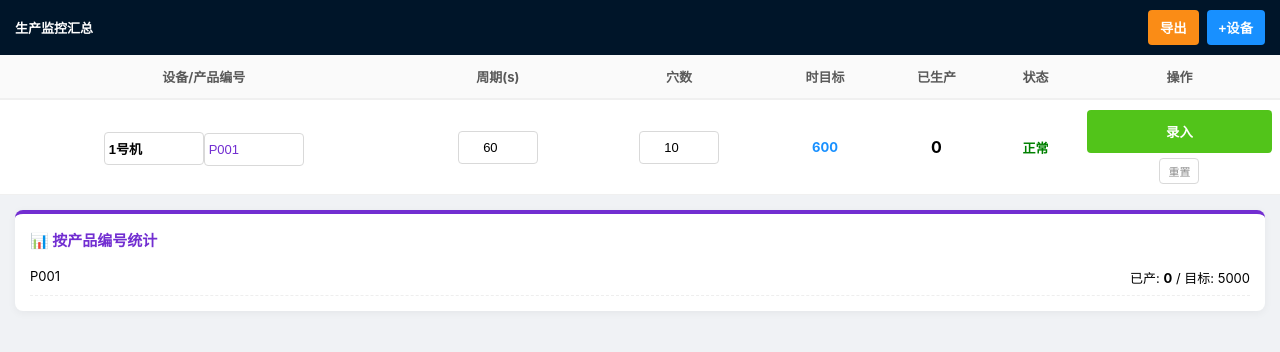
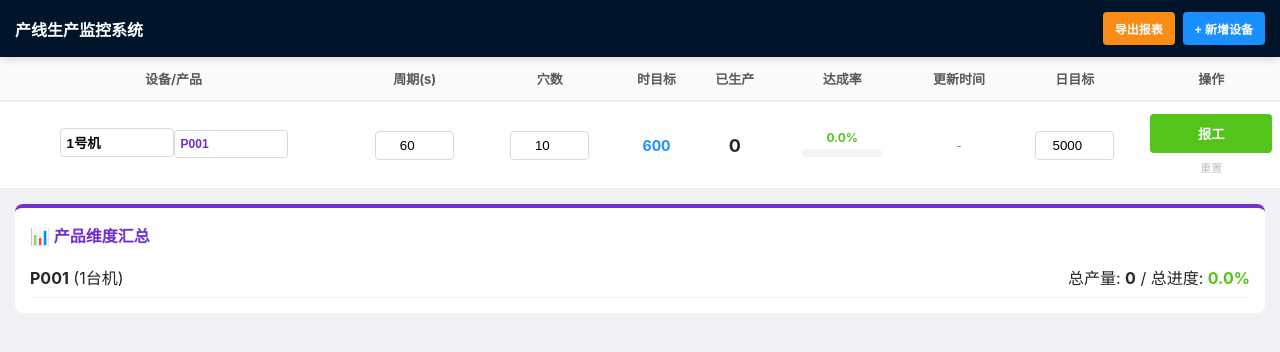
Before and after one commit to Lantth1972/PROD, a plain HTML site: page index.html in a window 1280 px wide. Drawn offline with Linux system fonts and the light colour scheme.

Commit message:
Update index.html

```diff
--- a/index.html
+++ b/index.html
@@ -3,54 +3,55 @@
 <head>
     <meta charset="UTF-8">
     <meta name="viewport" content="width=device-width, initial-scale=1.0, maximum-scale=1.0, user-scalable=no">
-    <title>产线生产看板-触控增强版</title>
+    <title>产线生产看板-全功能版</title>
     <style>
-        :root { --primary: #1890ff; --success: #52c41a; --danger: #ff4d4f; }
-        body { font-family: -apple-system, sans-serif; margin: 0; background: #f0f2f5; font-size: 13px; -webkit-tap-highlight-color: transparent; }
+        :root { --primary: #1890ff; --success: #52c41a; --danger: #ff4d4f; --text: #262626; }
+        body { font-family: -apple-system, sans-serif; margin: 0; background: #f0f2f5; color: var(--text); -webkit-tap-highlight-color: transparent; }
 
-        .header { background: #001529; color: white; padding: 10px 15px; display: flex; justify-content: space-between; align-items: center; position: sticky; top: 0; z-index: 100; }
-        .btn { border: none; padding: 8px 12px; border-radius: 4px; color: white; font-weight: bold; cursor: pointer; }
+        /* 顶部导航 */
+        .header { background: #001529; color: white; padding: 12px 15px; display: flex; justify-content: space-between; align-items: center; position: sticky; top: 0; z-index: 100; box-shadow: 0 2px 8px rgba(0,0,0,0.15); }
+        .header b { font-size: 16px; }
+        .btn-group { display: flex; gap: 8px; }
+        .btn { border: none; padding: 8px 12px; border-radius: 4px; color: white; font-weight: bold; cursor: pointer; font-size: 12px; }
         .add-btn { background: var(--primary); }
         .exp-btn { background: #fa8c16; }
 
+        /* 表格容器 */
         .table-container { width: 100%; overflow-x: auto; background: white; }
-        table { width: 100%; border-collapse: collapse; min-width: 900px; }
-        th { background: #fafafa; padding: 12px 10px; border-bottom: 2px solid #f0f0f0; color: #595959; }
-        td { border-bottom: 1px solid #f0f0f0; padding: 10px 8px; text-align: center; }
+        table { width: 100%; border-collapse: collapse; min-width: 1000px; }
+        th { background: #fafafa; padding: 12px 8px; border-bottom: 2px solid #f0f0f0; font-size: 13px; color: #595959; }
+        td { border-bottom: 1px solid #f0f0f0; padding: 12px 8px; text-align: center; font-size: 14px; }
 
-        /* 报警背景 */
-        tr.alarm { background: #fff1f0 !important; animation: blink 2s infinite; }
-        @keyframes blink { 0%, 100% { background: #fff1f0; } 50% { background: #ffccc7; } }
+        /* 报警行 */
+        tr.alarm { background: #fff1f0 !important; }
+        tr.alarm td { color: var(--danger); font-weight: bold; }
 
-        /* 关键：输入框样式优化，确保容易点中 */
-        input {
-            border: 1px solid #d9d9d9;
-            border-radius: 4px;
-            padding: 8px 4px;
-            width: 70px;
-            text-align: center;
-            font-size: 13px;
-            background: #fff;
-            -webkit-appearance: none; /* 移除移动端默认内阴影 */
-        }
-        .name-input { width: 90px; text-align: left; font-weight: bold; }
-        .pcode-input { width: 90px; text-align: left; color: #722ed1; margin-top: 4px; }
+        /* 输入框样式 */
+        input { border: 1px solid #d9d9d9; border-radius: 4px; padding: 6px; width: 65px; text-align: center; outline: none; }
+        input:focus { border-color: var(--primary); box-shadow: 0 0 0 2px rgba(24,144,255,0.2); }
+        .name-box { width: 100px; text-align: left; margin-bottom: 4px; font-weight: bold; }
 
-        .report-btn { background: var(--success); color: white; border: none; padding: 12px; border-radius: 4px; font-weight: bold; width: 100%; cursor: pointer; }
-        .edit-btn { background: none; border: 1px solid #d9d9d9; color: #8c8c8c; padding: 4px 8px; font-size: 11px; margin-top: 5px; border-radius: 4px; }
+        /* 进度条样式 */
+        .progress-container { width: 80px; background: #f5f5f5; border-radius: 10px; height: 8px; margin: 4px auto; overflow: hidden; }
+        .progress-bar { background: var(--success); height: 100%; transition: width 0.3s; }
+        .rate-text { font-size: 12px; font-weight: bold; color: var(--success); }
 
-        .summary-box { margin: 15px; padding: 15px; background: white; border-radius: 8px; border-top: 4px solid #722ed1; box-shadow: 0 2px 8px rgba(0,0,0,0.05); }
-        .summary-title { font-weight: bold; color: #722ed1; margin-bottom: 10px; font-size: 15px; }
-        .sum-item { display: flex; justify-content: space-between; padding: 8px 0; border-bottom: 1px dashed #eee; }
+        /* 按钮 */
+        .report-btn { background: var(--success); color: white; border: none; padding: 10px; border-radius: 4px; font-weight: bold; width: 100%; cursor: pointer; }
+        .reset-btn { border: none; background: none; color: #bfbfbf; font-size: 11px; cursor: pointer; margin-top: 5px; }
+
+        /* 底部汇总 */
+        .summary-card { margin: 15px; background: white; padding: 15px; border-radius: 8px; border-top: 4px solid #722ed1; }
+        .sum-row { display: flex; justify-content: space-between; padding: 8px 0; border-bottom: 1px solid #f0f0f0; }
     </style>
 </head>
 <body>
 
 <div class="header">
-    <strong>生产监控汇总</strong>
-    <div style="display: flex; gap: 8px;">
-        <button class="btn exp-btn" onclick="exportData()">导出</button>
-        <button class="btn add-btn" onclick="addRow()">+设备</button>
+    <b>产线生产监控系统</b>
+    <div class="btn-group">
+        <button class="btn exp-btn" onclick="exportData()">导出报表</button>
+        <button class="btn add-btn" onclick="addRow()">+ 新增设备</button>
     </div>
 </div>
 
@@ -58,98 +59,118 @@
     <table>
         <thead>
             <tr>
-                <th>设备/产品编号</th>
+                <th>设备/产品</th>
                 <th>周期(s)</th>
                 <th>穴数</th>
                 <th>时目标</th>
                 <th>已生产</th>
-                <th>状态</th>
+                <th>达成率</th>
+                <th>更新时间</th>
+                <th>日目标</th>
                 <th>操作</th>
             </tr>
         </thead>
-        <tbody id="tableBody"></tbody>
+        <tbody id="mainTable"></tbody>
     </table>
 </div>
 
-<div class="summary-box">
-    <div class="summary-title">📊 按产品编号统计</div>
-    <div id="summaryBody"></div>
+<div class="summary-card">
+    <div style="font-weight:bold; color:#722ed1; margin-bottom:10px">📊 产品维度汇总</div>
+    <div id="summaryContent"></div>
 </div>
 
 <script>
-    // 使用更兼容的变量声明
-    var lines = JSON.parse(localStorage.getItem('prodLinesV4')) || [
-        { id: 1, name: '1号机', product: 'P001', cycle: 60, cavity: 10, dTarget: 5000, count: 0, startTime: new Date().getTime() }
+    // 数据持久化
+    var lines = JSON.parse(localStorage.getItem('MES_V5')) || [
+        { id: 1, name: '1号机', pcode: 'P001', cyc: 60, cav: 10, target: 5000, count: 0, lastTime: '-', start: new Date().getTime() }
     ];
 
     function render() {
-        var tbody = document.getElementById('tableBody');
-        var summaryBody = document.getElementById('summaryBody');
+        var html = '';
+        var summary = {};
         var now = new Date().getTime();
-        var html = '';
-        var summaryMap = {};
 
         for (var i = 0; i < lines.length; i++) {
             var item = lines[i];
-            // 计算逻辑
-            var hTarget = Math.floor((3600 / (item.cycle || 1)) * (item.cavity || 1));
-            var hoursPassed = (now - item.startTime) / 3600000;
-            var expectedNow = Math.floor(hoursPassed * hTarget);
-            var isAlarm = (item.count < expectedNow) && (hoursPassed > 0.01); // 运行30秒后开始报
 
-            // 汇总逻辑
-            var p = item.product || '未设置';
-            if (!summaryMap[p]) summaryMap[p] = { c: 0, t: 0 };
-            summaryMap[p].c += item.count;
-            summaryMap[p].t += (item.dTarget || 0);
+            // 1. 自动计算小时目标
+            var hTarget = Math.floor((3600 / (item.cyc || 1)) * (item.cav || 1));
+
+            // 2. 计算日达成率
+            var rate = item.target > 0 ? ((item.count / item.target) * 100).toFixed(1) : 0;
+
+            // 3. 计算预警 (按秒级进度计算)
+            var passedHrs = (now - item.start) / 3600000;
+            var expect = Math.floor(passedHrs * hTarget);
+            var isAlarm = (item.count < expect) && (passedHrs > 0.01);
+
+            // 汇总计算
+            if (!summary[item.pcode]) summary[item.pcode] = { c: 0, t: 0, count: 0 };
+            summary[item.pcode].c += item.count;
+            summary[item.pcode].t += (item.target || 0);
+            summary[item.pcode].count++;
 
             html += '<tr class="' + (isAlarm ? 'alarm' : '') + '">' +
                 '<td>' +
-                    '<input class="name-input" type="text" value="' + item.name + '" oninput="updateVal(' + item.id + ',\'name\',this.value)">' +
-                    '<input class="pcode-input" type="text" value="' + item.product + '" oninput="updateVal(' + item.id + ',\'product\',this.value)">' +
+                    '<input class="name-box" type="text" value="' + item.name + '" oninput="edit(' + item.id + ',\'name\',this.value)">' +
+                    '<input class="name-box" style="color:#722ed1;font-size:12px" type="text" value="' + item.pcode + '" oninput="edit(' + item.id + ',\'pcode\',this.value)">' +
                 '</td>' +
-                '<td><input type="number" value="' + item.cycle + '" oninput="updateVal(' + item.id + ',\'cycle\',this.value)"></td>' +
-                '<td><input type="number" value="' + item.cavity + '" oninput="updateVal(' + item.id + ',\'cavity\',this.value)"></td>' +
+                '<td><input type="number" value="' + item.cyc + '" oninput="edit(' + item.id + ',\'cyc\',this.value)"></td>' +
+                '<td><input type="number" value="' + item.cav + '" oninput="edit(' + item.id + ',\'cav\',this.value)"></td>' +
                 '<td style="color:#1890ff; font-weight:bold">' + hTarget + '</td>' +
-                '<td style="font-size:16px; font-weight:bold">' + item.count + '</td>' +
-                '<td><b style="color:' + (isAlarm ? 'red' : 'green') + '">' + (isAlarm ? '滞后' : '正常') + '</b></td>' +
+                '<td style="font-size:18px; font-weight:bold">' + item.count + '</td>' +
                 '<td>' +
-                    '<button class="report-btn" onclick="openReport(' + item.id + ')">录入</button>' +
-                    '<button class="edit-btn" onclick="resetLine(' + item.id + ')">重置</button>' +
+                    '<div class="rate-text">' + rate + '%</div>' +
+                    '<div class="progress-container"><div class="progress-bar" style="width:' + Math.min(100, rate) + '%"></div></div>' +
+                '</td>' +
+                '<td style="font-size:12px; color:#8c8c8c">' + item.lastTime + '</td>' +
+                '<td><input type="number" value="' + item.target + '" oninput="edit(' + item.id + ',\'target\',this.value)"></td>' +
+                '<td>' +
+                    '<button class="report-btn" onclick="report(' + item.id + ')">报工</button>' +
+                    '<button class="reset-btn" onclick="reset(' + item.id + ')">重置</button>' +
                 '</td>' +
             '</tr>';
         }
-        tbody.innerHTML = html;
+        document.getElementById('mainTable').innerHTML = html;
+        localStorage.setItem('MES_V5', JSON.stringify(lines));
 
         // 渲染汇总
         var sHtml = '';
-        for (var key in summaryMap) {
-            var s = summaryMap[key];
-            sHtml += '<div class="sum-item"><span>' + key + '</span><span>已产: <b>' + s.c + '</b> / 目标: ' + s.t + '</span></div>';
+        for (var key in summary) {
+            var s = summary[key];
+            var sRate = s.t > 0 ? ((s.c / s.t) * 100).toFixed(1) : 0;
+            sHtml += '<div class="sum-row">' +
+                '<span><b>' + key + '</b> (' + s.count + '台机)</span>' +
+                '<span>总产量: <b>' + s.c + '</b> / 总进度: <b style="color:var(--success)">' + sRate + '%</b></span>' +
+            '</div>';
         }
-        summaryBody.innerHTML = sHtml || '暂无数据';
-
-        localStorage.setItem('prodLinesV4', JSON.stringify(lines));
+        document.getElementById('summaryContent').innerHTML = sHtml || '暂无数据';
     }
 
-    // 修改值的方法
-    function updateVal(id, field, val) {
+    function edit(id, field, val) {
         for (var i = 0; i < lines.length; i++) {
             if (lines[i].id === id) {
-                lines[i][field] = (field === 'name' || field === 'product') ? val : Number(val);
+                lines[i][field] = (field === 'name' || field === 'pcode') ? val : Number(val);
                 break;
             }
         }
-        // 注意：这里不要立即调用 render() 否则输入框会失去焦点
-        localStorage.setItem('prodLinesV4', JSON.stringify(lines));
+        // 为了输入不卡顿，这里只存数据，不实时render（除非改的是影响计算的字段）
+        localStorage.setItem('MES_V5', JSON.stringify(lines));
+        if(field !== 'name' && field !== 'pcode') {
+             // 延时刷新，避免输入数字时跳动
+             clearTimeout(window.renderTimer);
+             window.renderTimer = setTimeout(render, 1000);
+        }
     }
 
-    function openReport(id) {
-        var val = prompt("请输入本次新增产量:");
-        if (val !== null && val !== "") {
+    function report(id) {
+        var val = prompt("请输入新增产量 (例如: 500):");
+        if (val) {
             for (var i = 0; i < lines.length; i++) {
                 if (lines[i].id === id) {
                     lines[i].count += Number(val);
+                    var t = new Date();
+                    lines[i].lastTime = t.getHours() + ":" + String(t.getMinutes()).padStart(2, '0') + ":" + String(t.getSeconds()).padStart(2, '0');
                     break;
                 }
             }
@@ -158,16 +179,17 @@
     }
 
     function addRow() {
-        lines.push({ id: Date.now(), name: '新设备', product: 'P01', cycle: 60, cavity: 1, dTarget: 1000, count: 0, startTime: new Date().getTime() });
+        lines.push({ id: Date.now(), name: '新设备', pcode: 'P01', cyc: 60, cav: 1, target: 1000, count: 0, lastTime: '-', start: new Date().getTime() });
         render();
     }
 
-    function resetLine(id) {
-        if(confirm("重置将清零该台数据并重新计时，确定？")) {
+    function reset(id) {
+        if(confirm("确定要清零该台设备数据并重新计时吗？")) {
             for (var i = 0; i < lines.length; i++) {
                 if (lines[i].id === id) {
                     lines[i].count = 0;
-                    lines[i].startTime = new Date().getTime();
+                    lines[i].start = new Date().getTime();
+                    lines[i].lastTime = '已重置';
                     break;
                 }
             }
@@ -176,23 +198,22 @@
     }
 
     function exportData() {
-        var csv = "\uFEFF设备,产品,周期,穴数,产量\n";
+        var csv = "\uFEFF设备,产品,周期,穴数,时目标,已生产,日目标,达成率,更新时间\n";
         for (var i = 0; i < lines.length; i++) {
-            var li = lines[i];
-            csv += li.name + "," + li.product + "," + li.cycle + "," + li.cavity + "," + li.count + "\n";
+            var l = lines[i];
+            var ht = Math.floor((3600/l.cyc)*l.cav);
+            var rt = ((l.count/l.target)*100).toFixed(1) + "%";
+            csv += l.name + "," + l.pcode + "," + l.cyc + "," + l.cav + "," + ht + "," + l.count + "," + l.target + "," + rt + "," + l.lastTime + "\n";
         }
         var blob = new Blob([csv], { type: 'text/csv' });
         var a = document.createElement("a");
         a.href = URL.createObjectURL(blob);
-        a.download = "生产报表.csv";
+        a.download = "生产报表_" + new Date().toLocaleDateString() + ".csv";
         a.click();
     }
 
-    // 自动刷新状态（但不重绘DOM，防止干扰输入）
-    setInterval(function() {
-        // 仅在非输入状态下小幅度刷新（可选，或者直接手动刷新）
-    }, 10000);
-
+    // 每10秒自动检查一次报警状态
+    setInterval(render, 10000);
     render();
 </script>
 </body>
```
